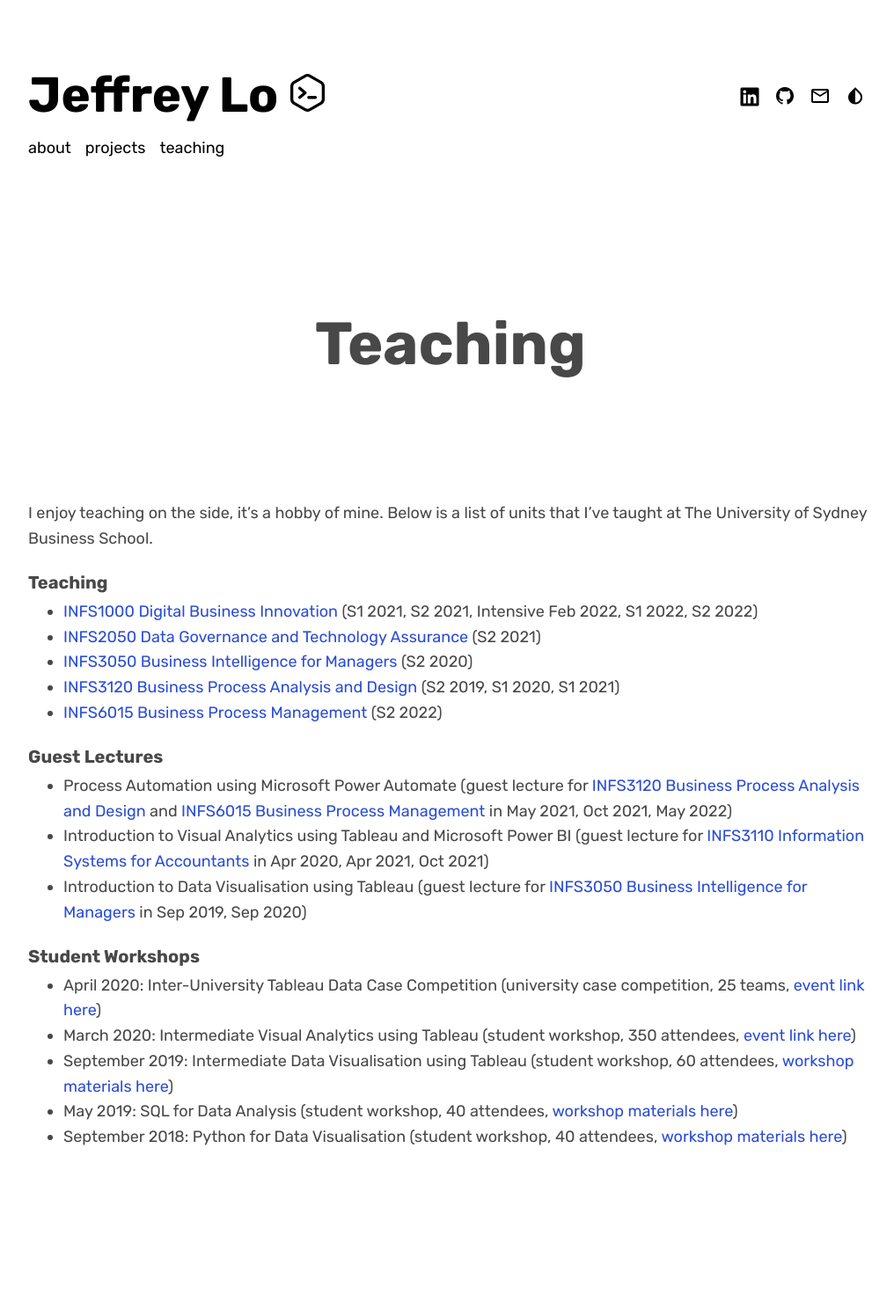
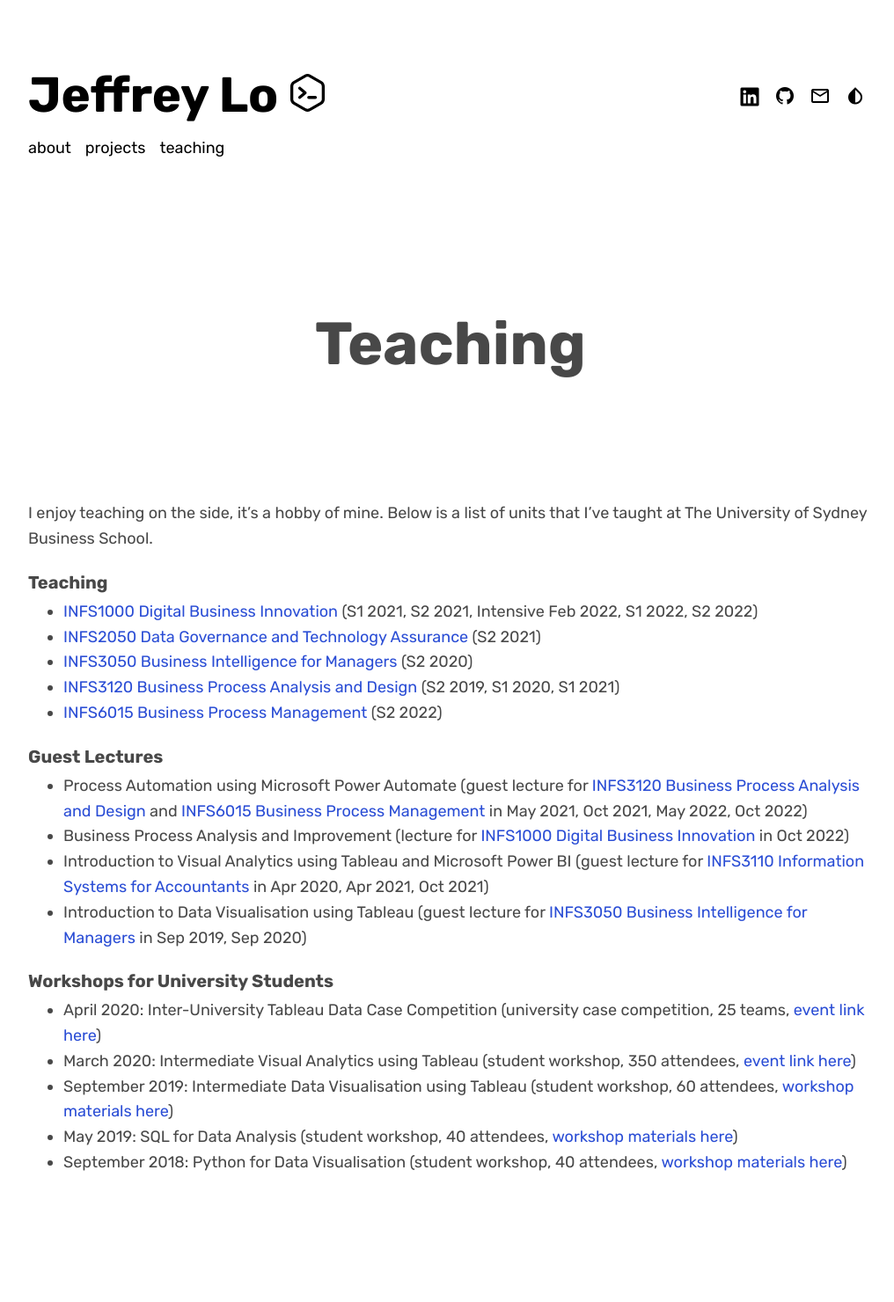
Before and after one commit to jeffreycklo/jeffreycklo.github.io, a Jekyll site: the page built from teaching.md, in a window 1280 px wide. Shown: the whole page at 88% size, without its empty margins (128-1144 px from the left). Built offline with Jekyll 4.4.1, drawn with Linux system fonts in a browser that asks for light colours; nearby versions of some CDN libraries; some web fonts are replaced; before the commit the page ends 1451 px from its top, so only the background shows below that.

Commit message:
Update teaching.md

```diff
--- a/teaching.md
+++ b/teaching.md
@@ -21,12 +21,13 @@ I enjoy teaching on the side, it's a hobby of mine. Below is a list of units tha
 
 ### Guest Lectures
 
-- Process Automation using Microsoft Power Automate (guest lecture for [INFS3120 Business Process Analysis and Design](https://www.sydney.edu.au/units/INFS3120) and [INFS6015 Business Process Management](https://www.sydney.edu.au/units/INFS6015) in May 2021, Oct 2021, May 2022)
+- Process Automation using Microsoft Power Automate (guest lecture for [INFS3120 Business Process Analysis and Design](https://www.sydney.edu.au/units/INFS3120) and [INFS6015 Business Process Management](https://www.sydney.edu.au/units/INFS6015) in May 2021, Oct 2021, May 2022, Oct 2022)
+- Business Process Analysis and Improvement (lecture for [INFS1000 Digital Business Innovation](https://www.sydney.edu.au/units/INFS1000) in Oct 2022)
 - Introduction to Visual Analytics using Tableau and Microsoft Power BI (guest lecture for [INFS3110 Information Systems for Accountants](https://www.sydney.edu.au/units/INFS3110) in Apr 2020, Apr 2021, Oct 2021)
 - Introduction to Data Visualisation using Tableau (guest lecture for [INFS3050 Business Intelligence for Managers](https://www.sydney.edu.au/units/INFS3050) in Sep 2019, Sep 2020)
 
 
-### Student Workshops
+### Workshops for University Students
 - April 2020: Inter-University Tableau Data Case Competition (university case competition, 25 teams, [event link here](https://usergroups.tableau.com/sydneydatacomp))
 - March 2020: Intermediate Visual Analytics using Tableau (student workshop, 350 attendees, [event link here](https://usergroups.tableau.com/usyd))
 - September 2019: Intermediate Data Visualisation using Tableau (student workshop, 60 attendees, [workshop materials here](https://jeffreycklo.github.io/workshops/))
```
